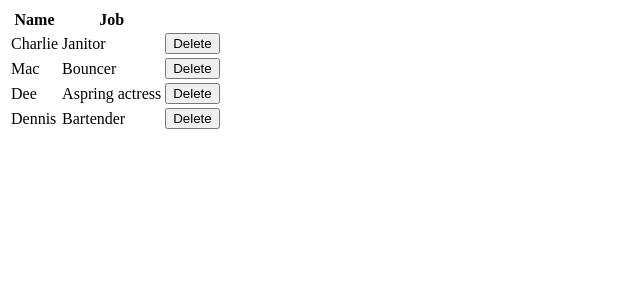
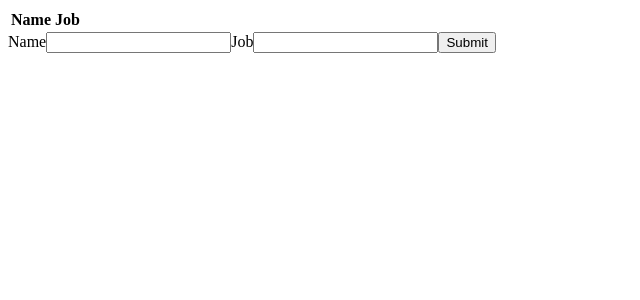
Before and after one commit to briggsmurphy/csc-307-app-repo, a React (Vite) app in the folder packages/react-frontend/: page / in a window 1280 px wide. Shown: the top 300 px of the page, without its empty margins (0-640 px from the left). Built offline with nearby package versions, Linux system fonts and the light colour scheme.

Commit message:
Added user input using a form

```diff
--- /dev/null
+++ b/packages/react-frontend/src/Form.jsx
@@ -0,0 +1,44 @@
+// src/Form.jsx
+import React, { useState } from "react";
+
+function Form(props) {
+  const [person, setPerson] = useState({
+    name: "",
+    job: ""
+  });
+
+  function handleChange(event) {
+    const { name, value } = event.target;
+    if (name === "job")
+      setPerson({ name: person["name"], job: value });
+    else setPerson({ name: value, job: person["job"] });
+  }
+
+  function submitForm() {
+    props.handleSubmit(person);
+    setPerson({ name: "", job: "" });
+  }
+
+  return (
+    <form>
+      <label htmlFor="name">Name</label>
+      <input
+        type="text"
+        name="name"
+        id="name"
+        value={person.name}
+        onChange={handleChange}
+      />
+      <label htmlFor="job">Job</label>
+      <input
+        type="text"
+        name="job"
+        id="job"
+        value={person.job}
+        onChange={handleChange}
+      />
+      <input type="button" value="Submit" onClick={submitForm} />
+    </form>
+  );
+}
+export default Form;
--- a/packages/react-frontend/src/MyApp.jsx
+++ b/packages/react-frontend/src/MyApp.jsx
@@ -1,26 +1,10 @@
 // src/MyApp.jsx
 import React, { useState } from "react";
 import Table from "./Table";
+import Form from "./Form";
 
 function MyApp() {
-   const [characters, setCharacters] = useState([
-   {
-     name: "Charlie",
-     job: "Janitor"
-   },
-   {
-     name: "Mac",
-     job: "Bouncer"
-   },
-   {
-     name: "Dee",
-     job: "Aspring actress"
-   },
-   {
-     name: "Dennis",
-     job: "Bartender"
-   }
-   ]);
+   const [characters, setCharacters] = useState([]);
 
    function removeOneCharacter(index) {
      const updated = characters.filter((character, i) => {
@@ -29,12 +13,17 @@
      setCharacters(updated);
    }
 
+   function updateList(person) {
+     setCharacters([...characters, person]);
+   }
+
    return (
      <div className="container">
-        <Table
-           characterData={characters}
-           removeCharacter={removeOneCharacter}
-        />
+       <Table
+         characterData={characters}
+         removeCharacter={removeOneCharacter}
+       />
+       <Form handleSubmit={updateList} />
      </div>
    );
 }
```
